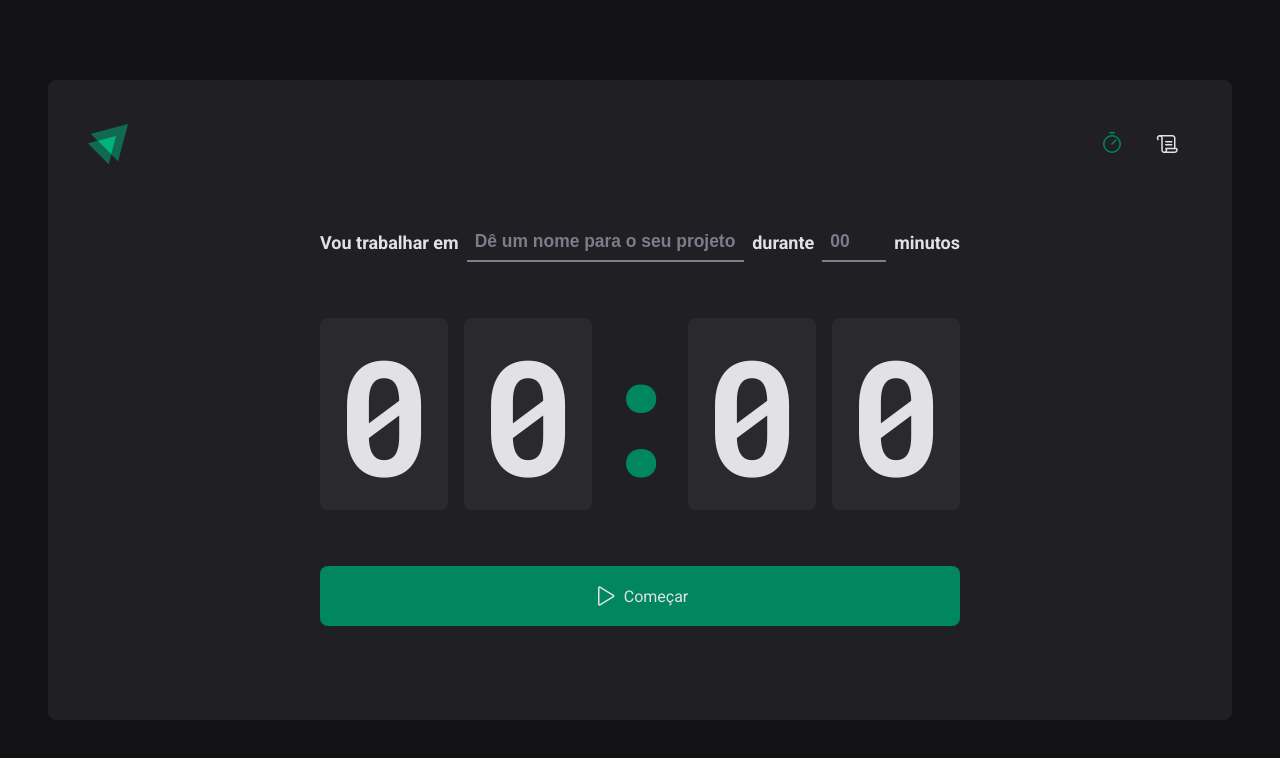
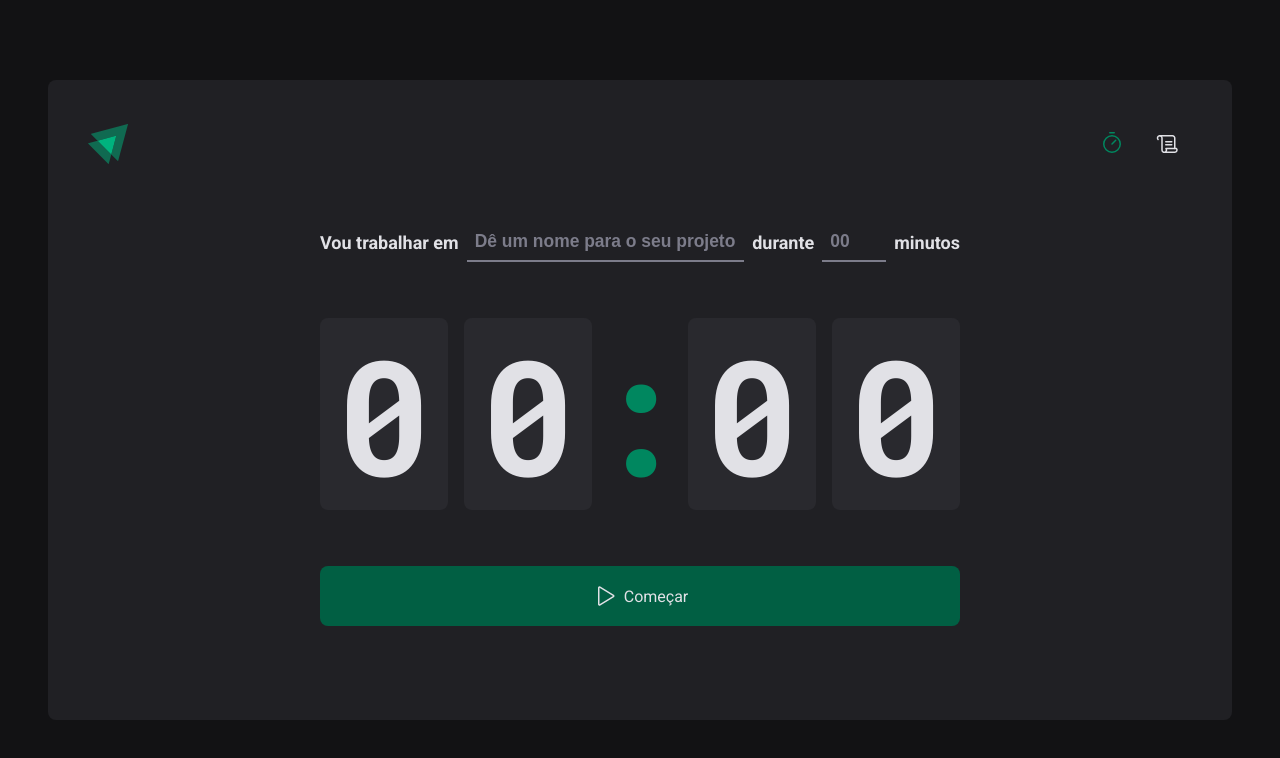
Before and after one commit to txr-nicole/timer, a React (Vite) app: page / in a window 1280 px wide. Shown: the top 758 px of the page. Built offline with nearby package versions, Linux system fonts and the light colour scheme.

Commit message:
💄 add color for disable button

```diff
--- a/src/pages/Home/styles.ts
+++ b/src/pages/Home/styles.ts
@@ -109,11 +109,16 @@ export const StartButton = styled.button`
   border-radius: 8px;
   background: ${({ theme }) => theme["green-500"]};
   border: 0;
-  color: ${({ theme }) => theme["gray-100"]};
+  color: ${({ theme }) => theme.white};
   gap: 0.5rem;
   transition:.3s all;
 
   &:hover{
     background-color: ${({ theme }) => theme["green-700"]}
   }
+
+  &:disabled{
+    background-color: ${({ theme }) => theme["green-700"]};
+    color: ${({ theme }) => theme["gray-100"]};
+  }
 `;
```
